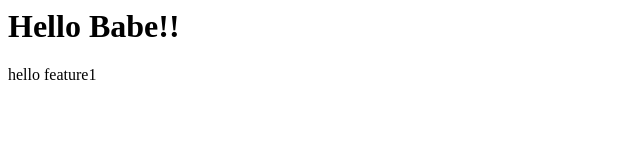
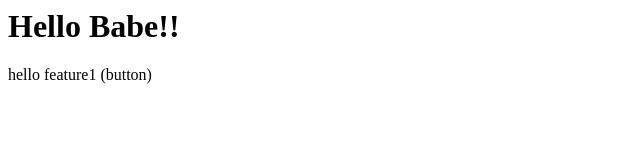
Before and after one commit to s-panchal77/localrepo, a plain HTML site: page index.html in a window 1280 px wide. Shown: the full height of the page, 0-640 px from the left. Drawn offline with Linux system fonts and the light colour scheme.

```diff
--- a/index.html
+++ b/index.html
@@ -1,2 +1,2 @@
 <h1>Hello Babe!!</h1>
-<p>hello feature1</p>
+<p>hello feature1 (button)</p>
```
